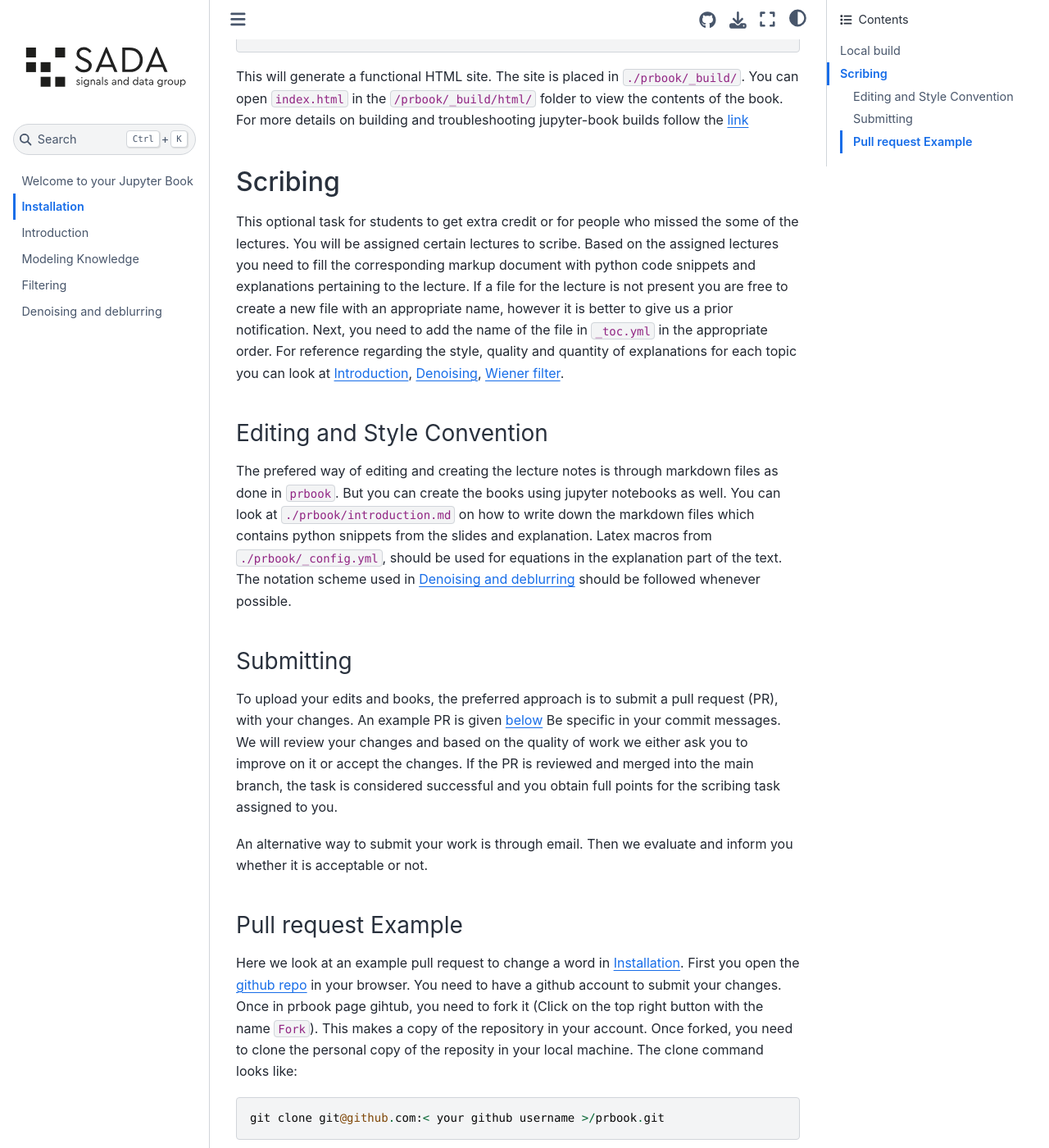
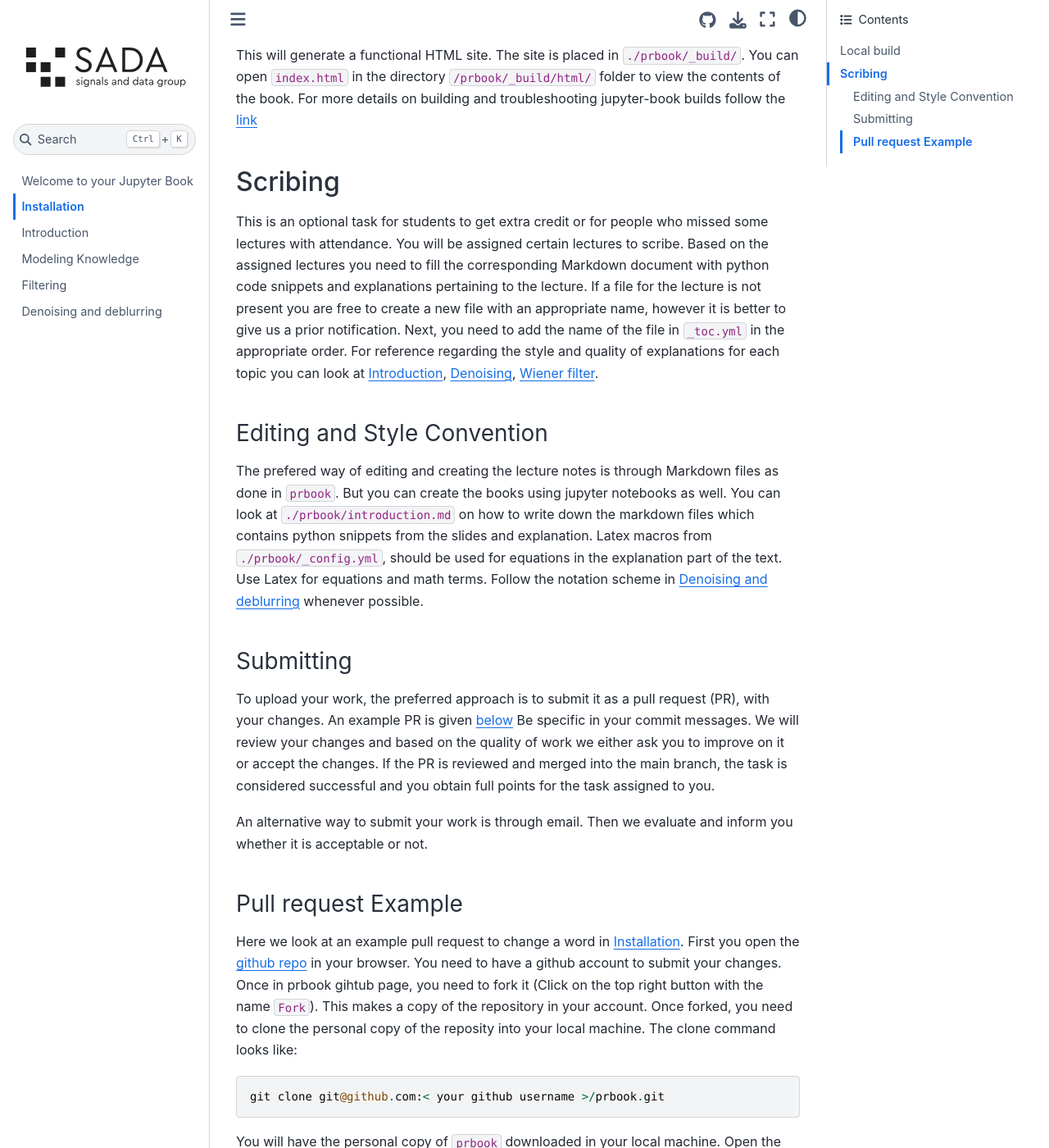
Before and after one commit to vinith2/prbook, a Jupyter Book: the page built from installation.md, in a window 1280 px wide and 1400 px high, scrolled down 1381 px. Shown: the whole window at 82% size. Built offline with Jupyter Book 1.0.4 settings and Sphinx 7.4.7 and the Sphinx Book theme 1.1.4, drawn with Linux system fonts in a browser that asks for light colours; some of the changed text lies outside the part shown.

Commit message:
installation file

````diff
--- a/installation.md
+++ b/installation.md
@@ -15,10 +15,10 @@
 
 # Installation
 
-We will be using jupyter book as a long and a verbose form of the lectures slides. This is essentially a collective lecture notes, scribed by the students. The source code for the the book is hosten in the [github repo](https://github.com/swing-research/prbook).
+We will use jupyter-book as a verbose form of the lecture slides. This is essentially a collective lecture notes, scribed by the students. The source code for the the book is hosted in the [github repo](https://github.com/swing-research/prbook).
 
 ## Local build
-To  run and build the course jupyterbook locally, you need to first install [jupyter-book](https://jupyterbook.org/en/stable/start/overview.html). You can install juptyerbook  using pip with the command:
+To  run and build the course jupyter-book locally, you need to first install [jupyter-book](https://jupyterbook.org/en/stable/start/overview.html). You can install juptyerbook using pip command:
 ```
 pip install -U jupyter-book
 ```
@@ -28,14 +28,14 @@
 ```
 conda install -c conda-forge jupyter-book
 ```
-This is used to build  and generate the html files locally. For more details regarding the installation can check the [link](https://jupyterbook.org/en/stable/start/overview.html).
+For more details regarding the installation  you can check the [link](https://jupyterbook.org/en/stable/start/overview.html).
 
 We assume you have python and some of the machine learning libraries used in the course installed. Next, you need to download the repository in your local machine. Run the below command to clone the repository in your machine
 
 ```
 git clone git@github.com:swing-research/prbook.git
 ```
-The above command download the course jupyterbook files from Github into your local directory. This might take some times as there are several media files to be downloaded. Once downloaded you will have a folder called prbook. The prbook folder should look something like:
+The above command downloads the course jupyter-book files from Github into your local directory. This might take some times as there are several media files to be downloaded. Once downloaded you will have a folder called prbook. The prbook folder should look something like:
 
 ```
 ./prbook
@@ -60,33 +60,33 @@
 
 ```
 
-Once downloaded, you can now build prbook to generate the HTML files. Now run the following command:
+You are ready to build prbook and generate the HTML files. Now run the following command:
 
 ```
 jupyter-book build prbook
 ```
-This will generate a functional HTML site. The site is placed in  ```./prbook/_build/```. You can open ```index.html``` in the ```/prbook/_build/html/``` folder to view the contents of the book. For more details on building and troubleshooting jupyter-book builds follow the [link](https://jupyterbook.org/en/stable/start/overview.html)
+This will generate a functional HTML site. The site is placed in  ```./prbook/_build/```. You can open ```index.html``` in the directory ```/prbook/_build/html/``` folder to view the contents of the book. For more details on building and troubleshooting jupyter-book builds follow the [link](https://jupyterbook.org/en/stable/start/overview.html)
 
 
 ## Scribing
-This optional task for students to get extra credit or for people who missed the some of the lectures. You will be assigned certain lectures to scribe. Based on the assigned lectures you need to fill the corresponding markup document with python code snippets and explanations pertaining to the lecture. If a file  for the lecture is not present you are free to create a new file with an appropriate name, however it is better to give us a prior notification. Next, you need to add the name of the file in ```_toc.yml``` in the appropriate order.  For reference regarding the style, quality and quantity of explanations for each topic you can look at [Introduction](./introduction.md), [Denoising](./denoise-deblur.html#denoising), [Wiener filter](./denoise-deblur.html#wiener-filter).
+This is an optional task for students to get extra credit or for people who missed some lectures with attendance. You will be assigned certain lectures to scribe. Based on the assigned lectures you need to fill the corresponding Markdown document with python code snippets and explanations pertaining to the lecture. If a file  for the lecture is not present you are free to create a new file with an appropriate name, however it is better to give us a prior notification. Next, you need to add the name of the file in ```_toc.yml``` in the appropriate order.  For reference regarding the style and quality of explanations for each topic you can look at [Introduction](./introduction.md), [Denoising](./denoise-deblur.html#denoising), [Wiener filter](./denoise-deblur.html#wiener-filter).
 
 ### Editing and Style Convention
-The prefered way of editing and creating the lecture notes is through markdown files as done in ```prbook```. But you can create the books using jupyter notebooks as well.  You can look at ```./prbook/introduction.md``` on how to write down the markdown files which contains python snippets from the slides and explanation. Latex macros from ```./prbook/_config.yml```, should be used for equations in the explanation part of the text. The notation scheme used in [Denoising and deblurring](./denoise-deblur.html) should be followed whenever possible.
+The prefered way of editing and creating the lecture notes is through Markdown files as done in ```prbook```. But you can create the books using jupyter notebooks as well.  You can look at ```./prbook/introduction.md``` on how to write down the markdown files which contains python snippets from the slides and explanation. Latex macros from ```./prbook/_config.yml```, should be used for equations in the explanation part of the text. Use Latex for equations and math terms. Follow the notation scheme in  [Denoising and deblurring](./denoise-deblur.html) whenever possible.
 
 ### Submitting
-To upload your edits and books, the preferred approach is to submit a pull request (PR), with your changes. An example PR is given [below](#pull-request-Example ) Be specific in your commit messages. We will review your changes and based on the quality of work we either ask you to improve on it or accept the changes. If the PR is reviewed and merged into the main branch, the task is considered successful and you obtain full points for the scribing task assigned to you.
+To upload your work, the preferred approach is to submit it as a pull request (PR), with your changes. An example PR is given [below](#pull-request-Example ) Be specific in your commit messages. We will review your changes and based on the quality of work we either ask you to improve on it or accept the changes. If the PR is reviewed and merged into the main branch, the task is considered successful and you obtain full points for the task assigned to you.
 
 An alternative way to submit your work is through email. Then we evaluate and inform you whether it is acceptable or not.
 
 
 ### Pull request Example
 
-Here we look at an example pull request to change a word in [Installation](./installation.md). First you open the [github repo](https://github.com/swing-research/prbook) in your browser. You need to have a github account to submit your changes. Once in prbook page gihtub, you need to fork it (Click on the top right button with the name ```Fork```). This makes a copy of the repository in your account. Once forked, you need to clone the personal copy of the reposity in your local machine. The clone command looks like:
+Here we look at an example pull request to change a word in [Installation](./installation.md). First you open the [github repo](https://github.com/swing-research/prbook) in your browser. You need to have a github account to submit your changes. Once in prbook gihtub page, you need to fork it (Click on the top right button with the name ```Fork```). This makes a copy of the repository in your account. Once forked, you need to clone the personal copy of the reposity into your local machine. The clone command looks like:
 ```
 git clone git@github.com:< your github username >/prbook.git
 ```
-Now you have your personal copy of the ```prbook``` downloaded in your local machine.  Now you open the file ```./prbook/installation.md``` and got to line '86' and change the test from '<your github username>' to '<username>' or you change it your github user name. Once changed. You need push the local changes to the server. You can run the following command
+You will have the personal copy of ```prbook``` downloaded in your local machine.  Open the file ```./prbook/installation.md``` and go to line '86' and change the text from '<your github username>' to '<username>' or you can change it your github user name as well. Once changed, you need push the local changes to the github server. You can run the following command to push the changes.
 
 
 ```
@@ -96,6 +96,6 @@
 ```
 
 **NOTE:**
-Use an specific commit messages, this helps in debugging.
+Be specific in your commit messages, this helps in debugging if there are any errors.
 
-This uploads the changes to your copy of prbook in the github server. Next
+The above command uploads the local changes to your copy of prbook in the github server. Now, you need to go to your github page and go to your copy of the prbook. The hyperlink to your copy should look like ```https://github.com/<username>/prbook```.  You can see the changes in the browser as well. Now you are read to push the changes to the main jupyter-book. On the browser you can see a button called ```contribute```. Clicking on this button, gives you an option to open a pull request. When you click this, you are in the 'Open a pull request' page.  You get an option to add title and write comments about your changes. Once done click on the ```Create pull request``` button.  Now your pull request is submmitted. A reviewer will be assigned and you can look at the comments regarding the your updates in the [pull request tab](https://github.com/swing-research/prbook/pulls).
````
Also changed, not shown: 1 other file.
